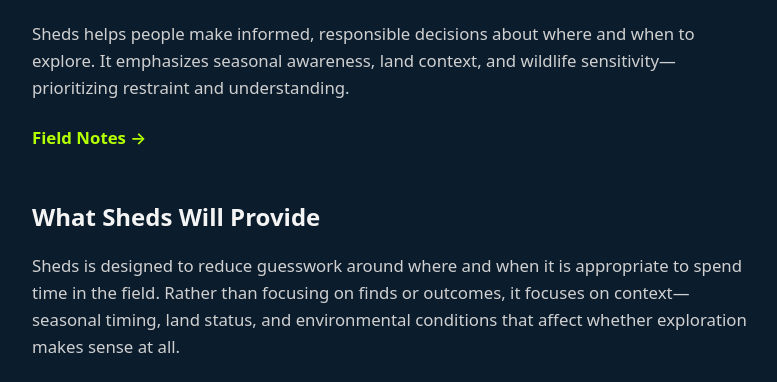
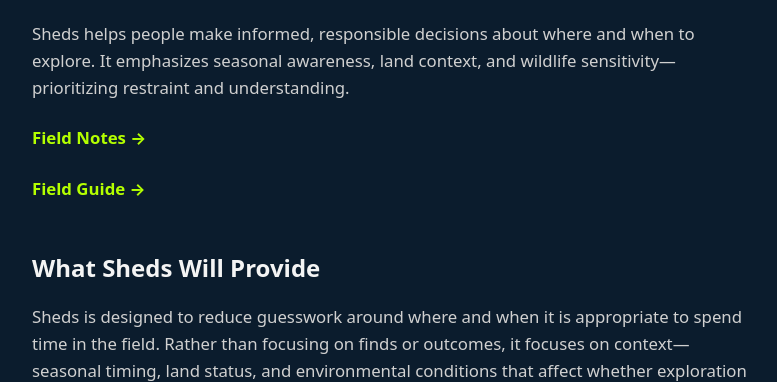
Before and after one commit to bfree7885/sheds-site, a plain HTML site: page index.html in a window 1280 px wide. Shown: the part 409-791 px from the top of the page, without its empty margins (248-1025 px from the left). Drawn offline with Linux system fonts and the light colour scheme.

Commit message:
Update index.html

```diff
--- a/index.html
+++ b/index.html
@@ -100,12 +100,27 @@
       to explore. It emphasizes seasonal awareness, land context, and wildlife
       sensitivity—prioritizing restraint and understanding.
     </p>
+<nav>
 
-    <nav>
-      <p>
-        <a href="/briefs/">Field Notes →</a>
-      </p>
-    </nav>
+<p>
+  <a href="/briefs/"
+     style="color:#B4FF00; font-weight:bold; text-decoration:none;"
+     onmouseover="this.style.textDecoration='underline'"
+     onmouseout="this.style.textDecoration='none'">
+    Field Notes →
+  </a>
+</p>
+
+<p>
+  <a href="/field-guide/"
+     style="color:#B4FF00; font-weight:bold; text-decoration:none;"
+     onmouseover="this.style.textDecoration='underline'"
+     onmouseout="this.style.textDecoration='none'">
+    Field Guide →
+  </a>
+</p>
+
+</nav>
 
     <h2>What Sheds Will Provide</h2>
 
```
